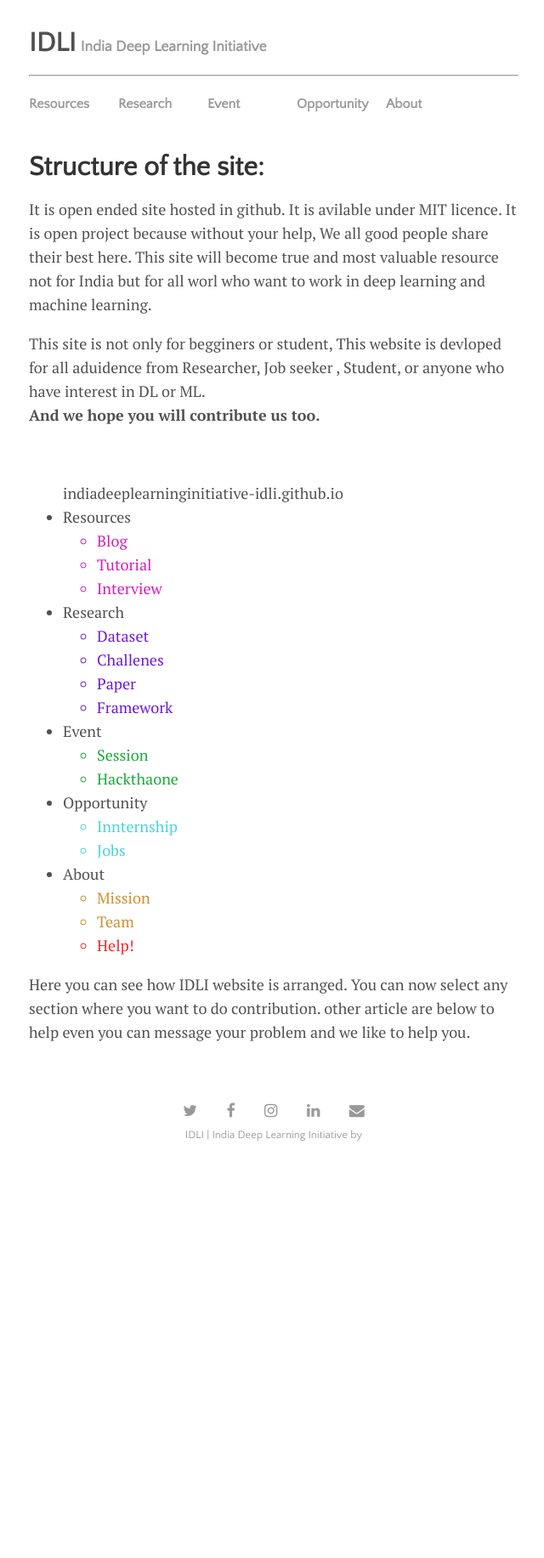
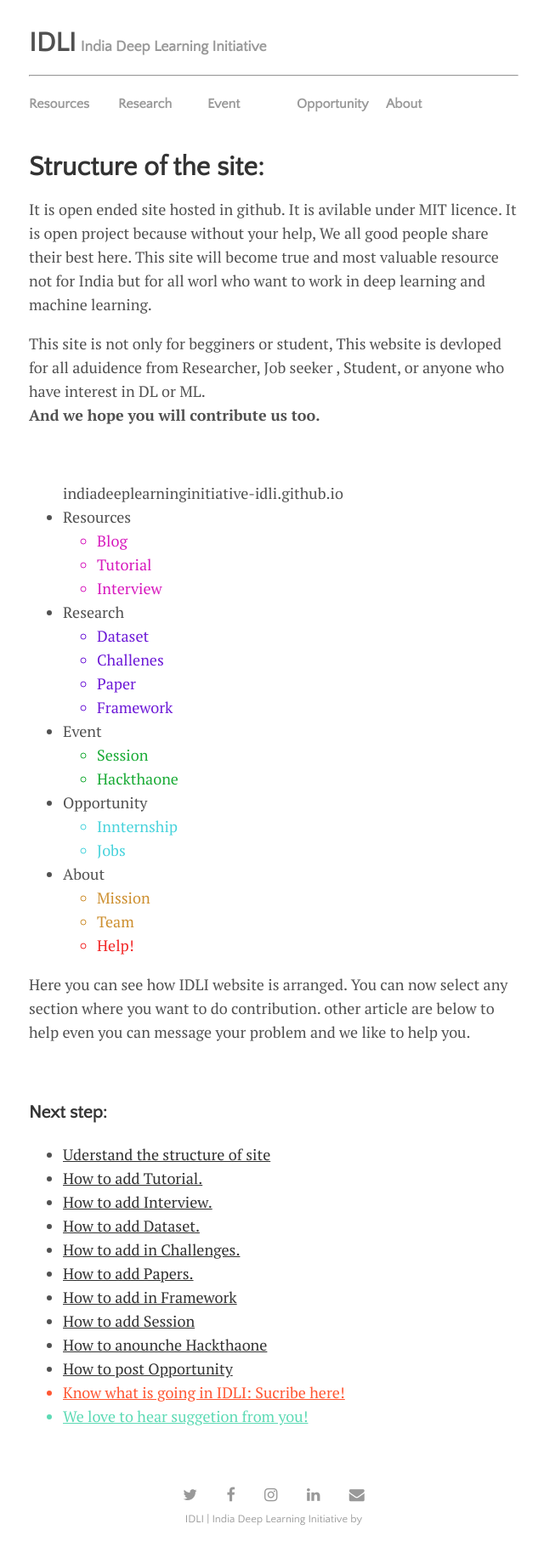
Before and after one commit to IndiaDeepLearningInitiative-IDLI/IndiaDeepLearningInitiative-IDLI.github.io, a Jekyll site: the page built from help/struc_help.html, in a window 1280 px wide. Shown: the whole page at 85% size, without its empty margins (318-958 px from the left). Built offline with Jekyll 4.4.1, drawn with Linux system fonts in a browser that asks for light colours; nearby versions of some CDN libraries; comment, search, counter and statistics services are not loaded; before the commit the page ends 1381 px from its top, so only the background shows below that.

Commit message:
update data

```diff
--- a/help/struc_help.html
+++ b/help/struc_help.html
@@ -44,6 +44,22 @@ title: Structure of site
     </li>
   </ul>
   <p style="alig: justify;">Here you can see how IDLI website is arranged. You can now select any section where you want to do contribution. other article are below to help even you can message your problem and we like to help you. </p>
+  <br>
+  <h3>Next step:</h3>
+  <ul>
+    <li><a href="{{ site.github.url }}/help/struc_help.html">Uderstand the structure of site</a></li>
+    <li><a href="#">How to add Tutorial.</a></li>
+    <li><a href="#">How to add Interview.</a></li>
+    <li><a href="#">How to add Dataset.</a></li>
+    <li><a href="#">How to add in Challenges.</a></li>
+    <li><a href="#">How to add Papers.</a></li>
+    <li><a href="#">How to add in Framework</a></li>
+    <li><a href="#">How to add Session</a></li>
+    <li><a href="#">How to anounche Hackthaone</a></li>
+    <li><a href="#">How to post Opportunity </a></li>
+    <li style="color: #ff5733 ;"><a href="#" style="color: #ff5733 ;">Know what is going in IDLI: Sucribe here!</a></li>
+    <li style="color: #5cdab4 ;"><a href="#" style="color: #5cdab4 ;">We love to hear suggetion from you!</a></li>
+  </ul>
 </div>
 <div id="disqus_thread"></div>
 <script>
```
